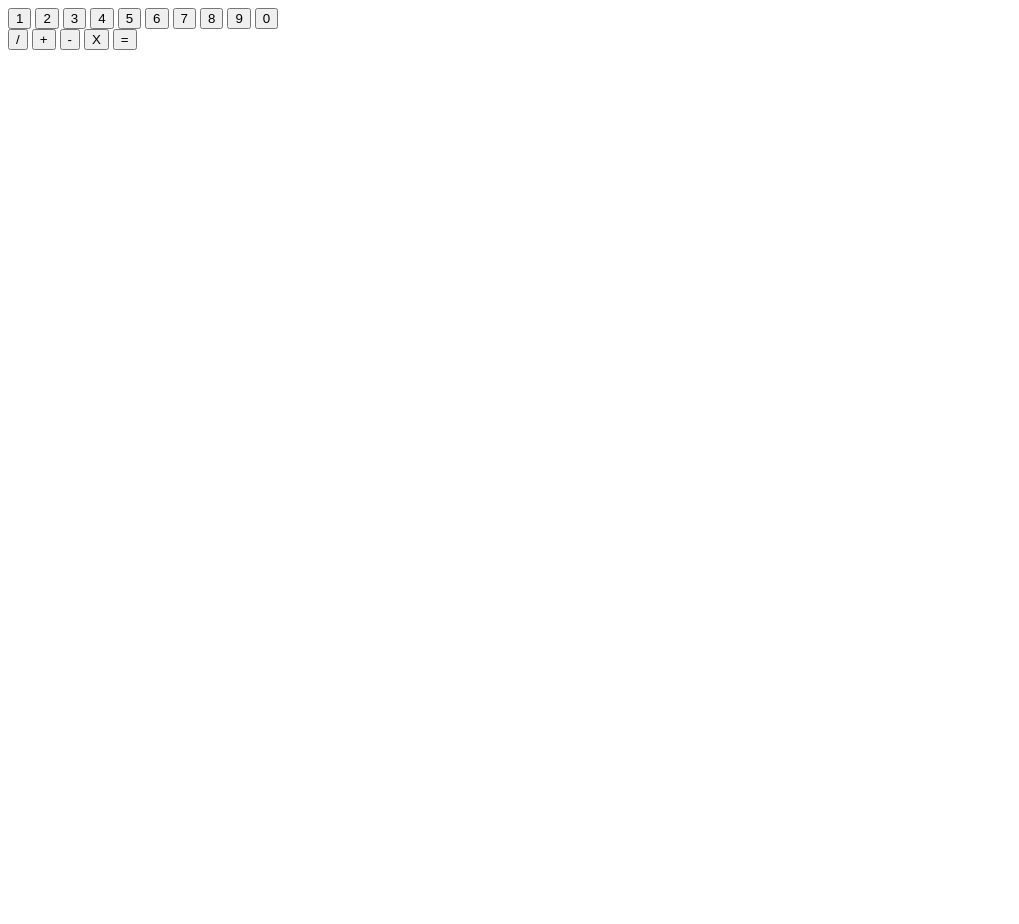
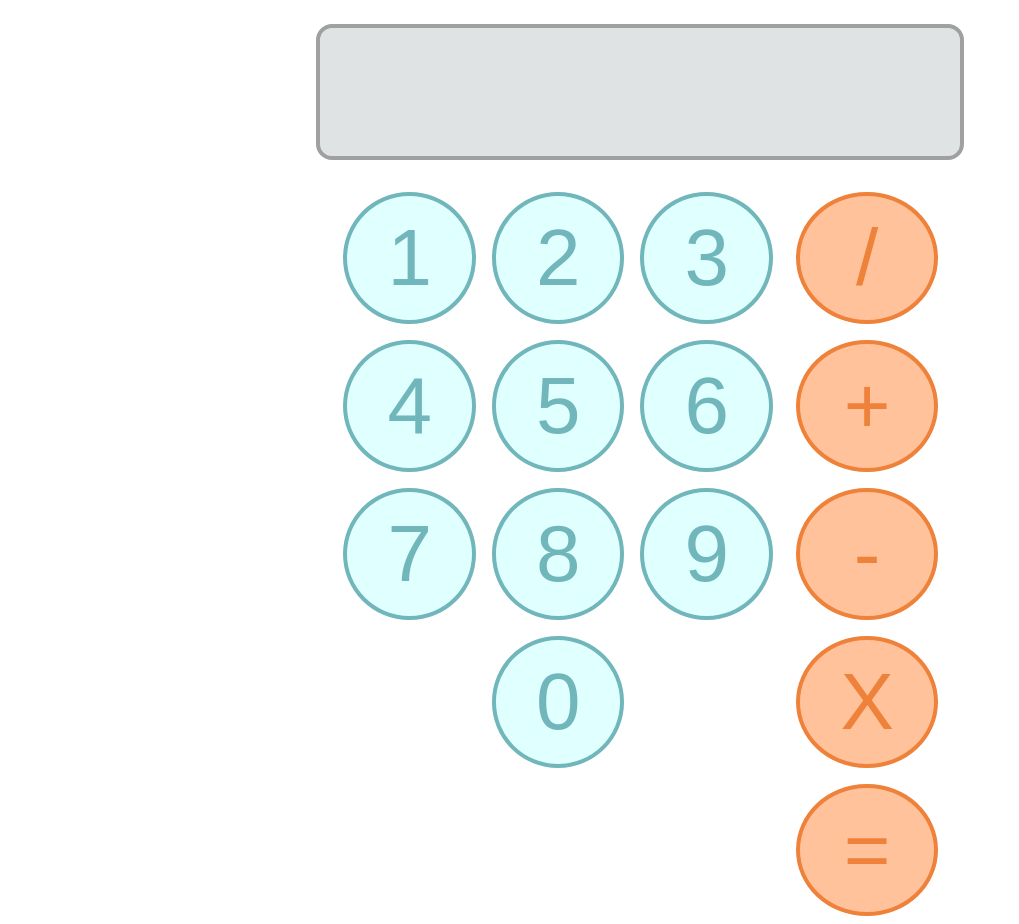
Before and after one commit to sosopanda/calculator, a plain HTML site: page index.html in a window 1280 px wide. Shown: the whole page, without its empty margins (0-1019 px from the left). Before the commit the page ends 800 px from the top, so only its background shows below. Drawn offline with Linux system fonts and the light colour scheme.

Commit message:
added basic style

```diff
--- a/index.html
+++ b/index.html
@@ -2,6 +2,7 @@
 <html lang="en">
 <head>
     <meta charset="UTF-8">
+    <meta name="viewport" content="width=device-width, initial-scale=1.0">
     <link rel="stylesheet" href="style.css">
     <script src="script.js"></script>
     <title>Document</title>
@@ -9,6 +10,7 @@
 <body>
     <div id="results"></div>
 
+    <div id="buttons">
         <div id="numbers">
             <button class="num">1</button>
             <button class="num">2</button>
@@ -23,11 +25,14 @@
         </div>
 
         <div id="operators">
-        <button class="opp">/</button>
-        <button class="opp">+</button>
-        <button class="opp">-</button>
-        <button class="opp">X</button>
-        <button class="opp">=</button>
+            <button class="op">/</button>
+            <button class="op">+</button>
+            <button class="op">-</button>
+            <button class="op">X</button>
+            <button class="op">=</button>
         </div>
+    </div>
+
+
 </body>
 </html>
--- a/style.css
+++ b/style.css
@@ -0,0 +1,59 @@
+body {
+    display: flex;
+    flex-direction: column;
+    align-items: center;
+}
+
+#results{
+    border: 4px solid rgb(159, 161, 161);
+    border-radius: 1em;
+    width: 40em;
+    height: 8em;
+    margin-bottom: 2em;
+    margin-top: 1em;
+    background-color: rgb(223, 227, 228);
+}
+
+button{
+    font-size: 5em;
+    padding-left: 0.5em;
+    padding-right: 0.5em;
+    padding-top: 0.2em;
+    padding-bottom: 0.2em;
+    border-radius: 50%;
+}
+
+#buttons{
+    display: flex;
+    width: 40em;
+    justify-content: space-evenly;
+    align-items: flex-start;
+}
+
+#numbers{
+    display: flex;
+    flex-wrap: wrap;
+    justify-content: center;
+    width: 27em;
+    margin: 0;
+    gap: 1em;
+}
+
+#operators{
+    display: flex;
+    flex-direction: column;
+    margin: 0;
+    gap: 1em;
+}
+
+.num{
+    border: 4px solid rgb(112, 182, 187);
+    background-color: lightcyan;
+    color: rgb(112, 182, 187);
+}
+
+.op{
+    border: 4px solid rgb(238, 130, 58);
+    background-color: rgb(255, 194, 154);
+    color: rgb(238, 130, 58);
+}
```
Lines whose indentation alone changed are shown as unchanged.
